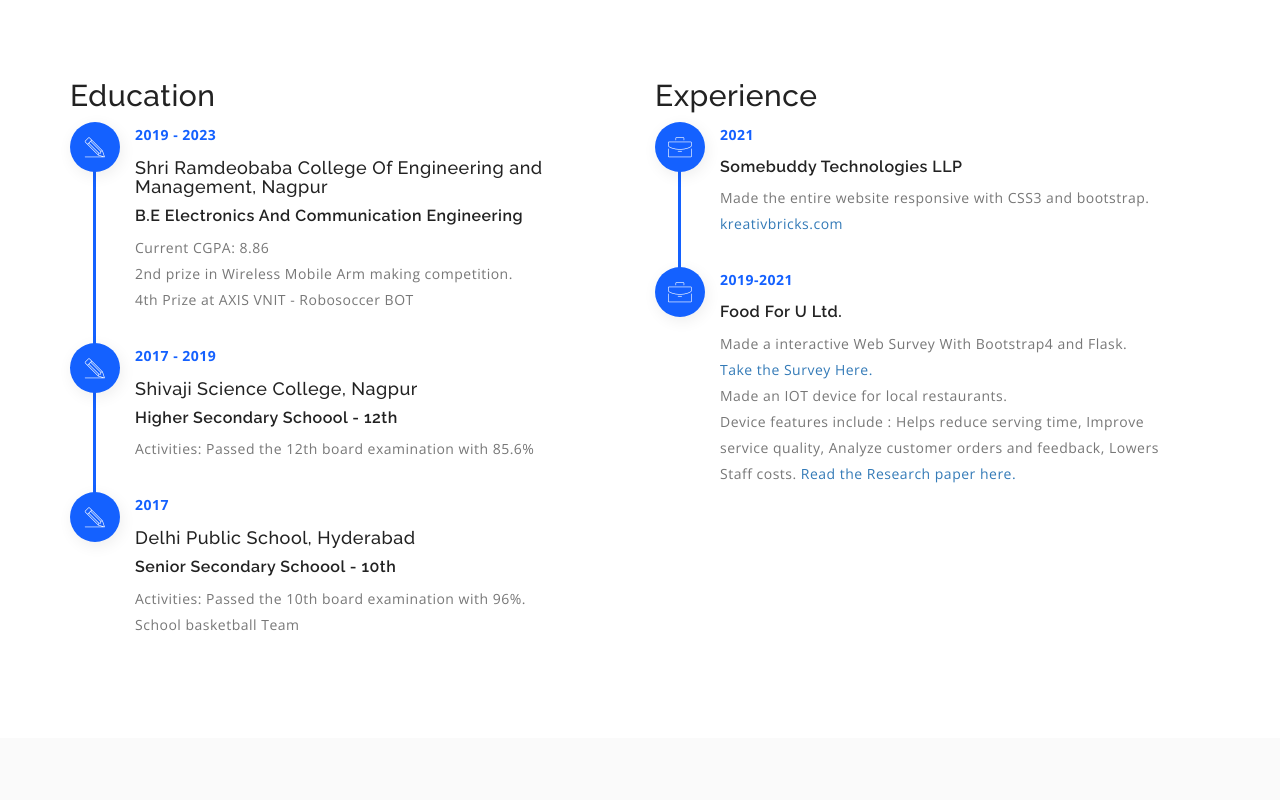
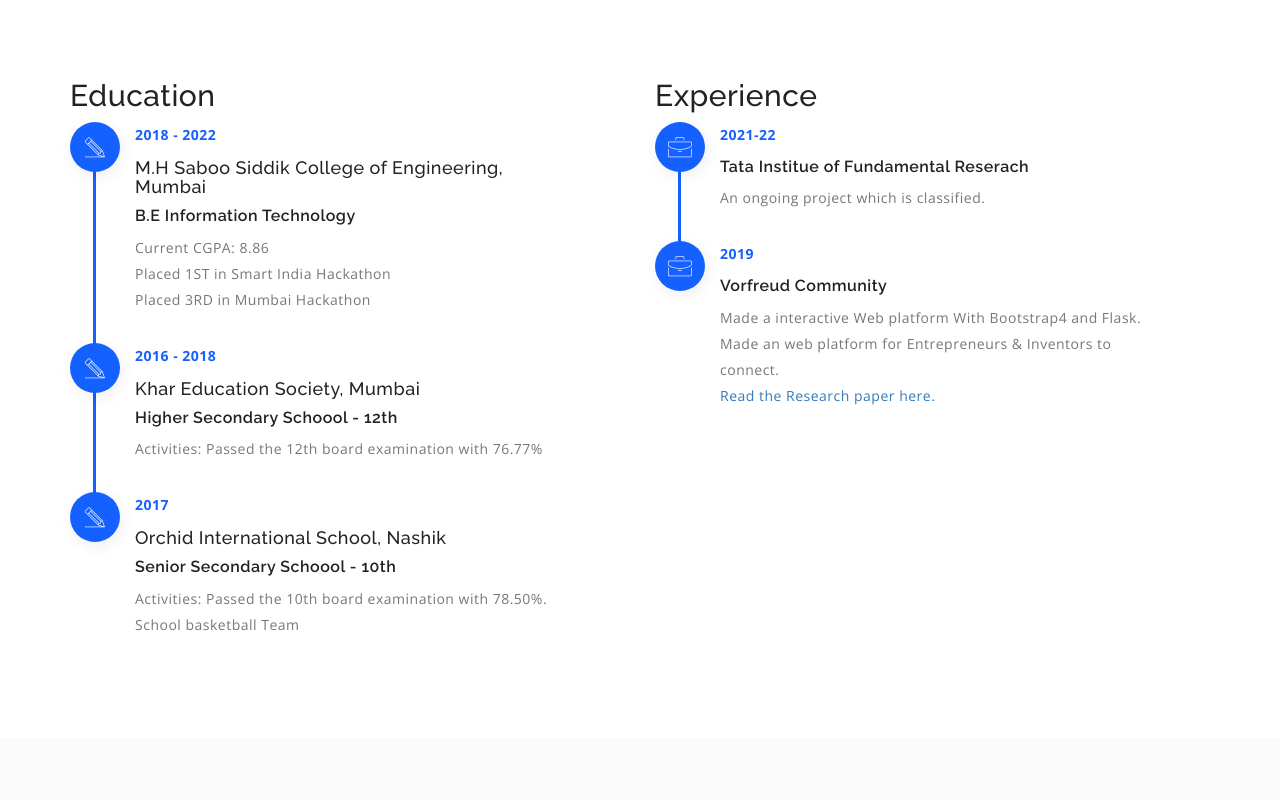
Before and after one commit to aziz10112000/portfolio.github.io, a plain HTML site: page index.html in a window 1280 px wide. Shown: the part 4460-5260 px from the top of the page. Drawn offline with nearby package versions, Linux system fonts and the light colour scheme.

Commit message:
My Portfolio

```diff
--- a/index.html
+++ b/index.html
@@ -444,30 +444,30 @@
 							<div class="education-container wow fadeInUp">
 								<ul class="edu-list">
 									<li>
-										<strong>2019 - 2023</strong>
-										<h4>Shri Ramdeobaba College Of Engineering and Management, Nagpur</h4>
-										<h5>B.E Electronics And Communication Engineering</h5>
+										<strong>2018 - 2022</strong>
+										<h4>M.H Saboo Siddik College of Engineering, Mumbai</h4>
+										<h5>B.E Information Technology</h5>
 										<p>Current CGPA: 8.86</p>
-										<p>2nd prize in Wireless Mobile Arm making competition. <br/>
-											4th Prize at AXIS VNIT - Robosoccer BOT
+										<p>Placed 1ST in Smart India Hackathon <br/>
+											Placed 3RD in Mumbai Hackathon
 										</p>
 									</li>
 									<li>
-										<strong>2017 - 2019</strong>
-										<h4>Shivaji Science College, Nagpur</h4>
+										<strong>2016 - 2018</strong>
+										<h4>Khar Education Society, Mumbai</h4>
 										<h5>Higher Secondary Schoool - 12th</h5>
 										<p><ul>
-											<li>Activities:  Passed the 12th board examination with 85.6%</li>
+											<li>Activities:  Passed the 12th board examination with 76.77%</li>
 											</ul>
 										</p>
 									</li>
 									<li>
 										<strong>2017</strong>
-										<h4>Delhi Public School, Hyderabad</h4>
+										<h4>Orchid International School, Nashik</h4>
 										<h5>Senior Secondary Schoool - 10th</h5>
 										<p>
 
-												Activities:  Passed the 10th board examination with 96%. <br/>
+												Activities:  Passed the 10th board examination with 78.50%. <br/>
 												School basketball Team
 
 										</p>
@@ -481,20 +481,20 @@
 							<div class="education-container wow fadeInUp">
 								<ul class="edu-list experience">
 									<li>
-										<strong>2021</strong>
-										<h5>Somebuddy Technologies LLP </h5>
-										<p>Made the entire website responsive with CSS3 and bootstrap.
-											<a href="https://www.kreativbricks.com">kreativbricks.com</a></p>
+										<strong>2021-22</strong>
+										<h5>Tata Institue of Fundamental Reserach</h5>
+										<p>An ongoing project which is classified.
+											<a href="#"></a></p>
 									</li>
 									<li>
-										<strong>2019-2021</strong>
-										<h5>Food For U Ltd. </h5>
+										<strong>2019</strong>
+										<h5>Vorfreud Community</h5>
 										<p>
 											<ul>
 												<li>
-													Made a interactive Web Survey With Bootstrap4 and Flask. <a href="http://survey.foodforu.in">Take the Survey Here.</a>
+													Made a interactive Web platform With Bootstrap4 and Flask. <a href="#"></a>
 												</li>
-												<li>Made an IOT device for local restaurants. <br/> Device features include :  Helps reduce serving time, Improve service quality, Analyze customer orders and feedback, Lowers Staff costs. <a href="">Read the Research paper here.</a></li>
+												<li>Made an web platform for Entrepreneurs & Inventors to connect. <br/>  <a href="">Read the Research paper here.</a></li>
 											</ul>
 										</p>
 									</li>
@@ -721,7 +721,7 @@
 									<i class="fa fa-home"></i>
 									<div class="contact_info_text">
 										<h5>Home</h5>
-										<p>Wardha 442001, Maharashtra India
+										<p>Mumbai 400054, Maharashtra India
 										</p>
 									</div>
 								</div>
@@ -730,7 +730,7 @@
 									<i class="fa fa-phone"></i>
 									<div class="contact_info_text">
 										<h5>Phone</h5>
-										<p>+91 7218922052</p>
+										<p>+91 8767123950</p>
 
 									</div>
 								</div>
```
